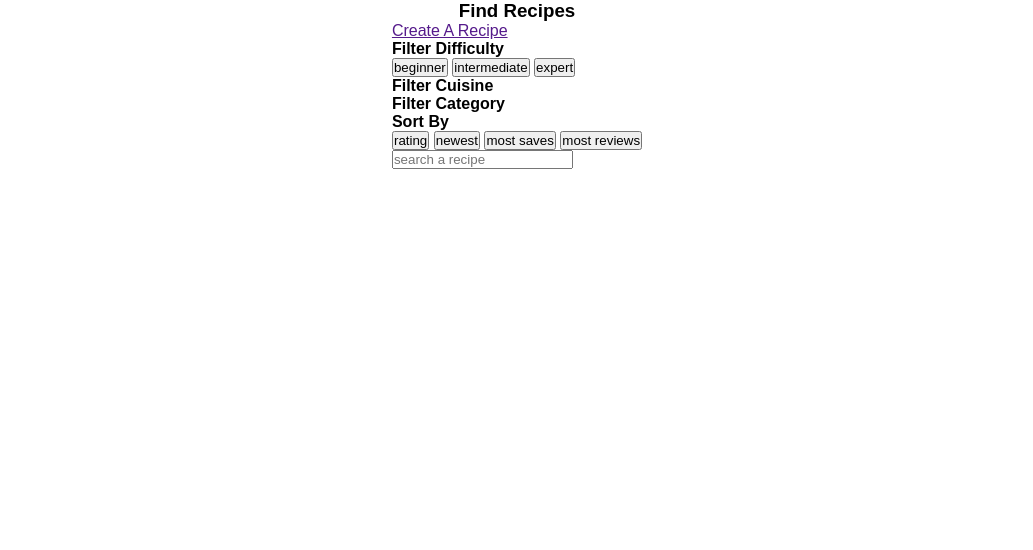
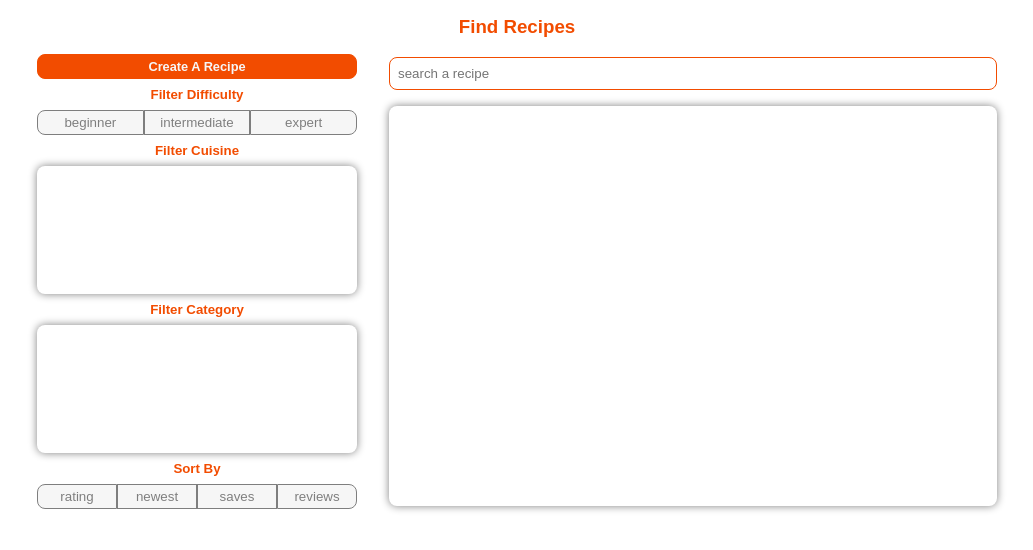
Before and after one commit to WAD2-Team-5B/Pantry, a Django app: page /pantry/recipes/ in a window 1280 px wide. Shown: the part 96-646 px from the top of the page, without its empty margins (123-1156 px from the left). Run offline with Django 3.2, Linux system fonts and the light colour scheme.

Commit message:
feat: init recipes page css

```diff
--- a/pantry_project/static/css/pages/about.css
+++ b/pantry_project/static/css/pages/about.css
@@ -1,5 +1,5 @@
 h3 {
-  margin-top: 2rem;
+  margin-top: 1rem;
   margin-bottom: 1rem;
 
   color: var(--color-1);
--- a/pantry_project/static/css/pages/index.css
+++ b/pantry_project/static/css/pages/index.css
@@ -47,7 +47,7 @@ h3 {
   margin-left: 1rem;
   padding: 0.5rem;
 
-  border: 0.1rem solid transparent;
+  border: 0.1rem solid var(--color-1);
   border-radius: 0.5rem;
 
   color: var(--color-3);
@@ -56,8 +56,6 @@ h3 {
 
 #submit:hover {
   cursor: pointer;
-
-  border: 0.1rem solid var(--color-1);
 
   color: var(--color-1);
   background-color: var(--color-2);
--- /dev/null
+++ b/pantry_project/static/css/pages/recipes.css
@@ -0,0 +1,207 @@
+h3 {
+  margin-top: 1rem;
+  margin-bottom: 1rem;
+
+  color: var(--color-1);
+}
+
+h5 {
+  margin-top: 0.5rem;
+  margin-bottom: 0.5rem;
+
+  color: var(--color-1);
+}
+
+#search-form {
+  display: flex;
+  flex-direction: row;
+  justify-content: space-between;
+  align-items: center;
+
+  width: 75%;
+
+  margin-bottom: 2rem;
+}
+
+/* LEFT COLUMN */
+
+.left-container {
+  display: flex;
+  flex-direction: column;
+  justify-content: center;
+  align-items: center;
+
+  width: 20rem;
+}
+
+/* 'create a recipe' link */
+
+.left-container a {
+  width: 100%;
+
+  padding: 0.25rem;
+
+  text-decoration: none;
+  text-align: center;
+
+  border: 0.1rem solid var(--color-1);
+  border-radius: 0.5rem;
+
+  font-weight: bold;
+  font-size: 0.8rem;
+  color: var(--color-3);
+  background-color: var(--color-1);
+}
+
+.left-container a:hover {
+  color: var(--color-1);
+  background-color: var(--color-3);
+}
+
+/* filter difficulty / sort by */
+
+.container-difficulty,
+.container-sort-by {
+  display: flex;
+  flex-direction: row;
+
+  width: 100%;
+}
+
+.btn-difficulty,
+.btn-sort-by {
+  width: calc(100% / 3);
+
+  padding: 0.25rem;
+
+  border: 0.1rem solid black;
+
+  opacity: 0.5;
+}
+
+.btn-sort-by {
+  width: 25%;
+}
+
+.btn-difficulty:first-child,
+.btn-sort-by:first-child {
+  border-top-left-radius: 0.5rem;
+  border-bottom-left-radius: 0.5rem;
+}
+
+.btn-difficulty:last-child,
+.btn-sort-by:last-child {
+  border-top-right-radius: 0.5rem;
+  border-bottom-right-radius: 0.5rem;
+}
+
+.btn-difficulty:hover,
+.btn-sort-by:hover {
+  cursor: pointer;
+}
+
+.btn-difficulty-active,
+.btn-sort-by-active {
+  opacity: 1;
+}
+
+.btn-difficulty:hover,
+.btn-sort-by:hover,
+.btn-difficulty-active,
+.btn-sort-by-active {
+  font-weight: bold;
+}
+
+/* TODO - add difficulty button colours */
+
+/* filter cuisine / category */
+
+#cuisine-list,
+#category-list {
+  display: flex;
+  flex-direction: column;
+  justify-content: center;
+  align-items: center;
+
+  width: 100%;
+  height: 8rem;
+  max-height: 8rem;
+
+  border-radius: 0.5rem;
+  box-shadow: 0 0 0.5rem grey;
+
+  overflow-y: auto;
+}
+
+.btn-cuisine,
+.btn-category {
+  text-decoration: none;
+  text-align: center;
+
+  width: 100%;
+
+  padding: 0.25rem;
+  margin-top: 0.25rem;
+
+  border: none;
+}
+
+.btn-cuisine:first-child,
+.btn-category:first-child {
+  margin-top: 0;
+}
+
+.btn-cuisine,
+.btn-category {
+  cursor: pointer;
+  background-color: grey;
+  font-weight: bold;
+}
+
+.btn-cuisine-active,
+.btn-cuisine-active:hover,
+.btn-category-active,
+.btn-category-active:hover {
+  background-color: var(--color-1);
+  color: var(--color-3);
+}
+
+/* RIGHT COLUMN */
+
+.right-container {
+  display: flex;
+  flex-direction: column;
+  justify-content: space-between;
+  align-items: center;
+
+  flex-grow: 1;
+
+  margin-left: 2rem;
+}
+
+/* search bar */
+
+#search {
+  width: 100%;
+
+  padding: 0.5rem;
+
+  border: 0.1rem solid var(--color-1);
+  border-radius: 0.5rem;
+}
+
+#search-results {
+  display: flex;
+  flex-direction: column;
+  justify-content: center;
+  align-items: center;
+
+  width: 100%;
+  height: 25rem;
+  max-height: 25rem;
+
+  margin-top: 1rem;
+
+  border-radius: 0.5rem;
+  box-shadow: 0 0 0.5rem grey;
+}
--- a/pantry_project/templates/pantry/recipes.html
+++ b/pantry_project/templates/pantry/recipes.html
@@ -1,7 +1,9 @@
 {% extends 'pantry/base/base.html' %} {% load staticfiles %}
 
 <!-- CSS -->
-{% block css_block %} {% endblock %}
+{% block css_block %}
+<link rel="stylesheet" href="{% static 'css/pages/recipes.css' %}" />
+{% endblock %}
 
 <!-- JS -->
 {% block js_block %} {% endblock %}
@@ -20,7 +22,7 @@
     <a href="">Create A Recipe</a>
 
     <!-- FILTER DIFFICULTY -->
-    <h4>Filter Difficulty</h4>
+    <h5>Filter Difficulty</h5>
     <div class="container-difficulty">
       <button id="btn-beginner" class="btn-difficulty" value="beginner">
         beginner
@@ -31,35 +33,25 @@
       <button id="btn-expert" class="btn-difficulty" value="expert">
         expert
       </button>
-      <input type="hidden" id="difficulty" name="difficulty" />
     </div>
 
     <!-- FILTER CUISINE -->
-    <h4>Filter Cuisine</h4>
-    <div class="container-cuisine">
-      <div id="cuisine-list"></div>
-      <input type="hidden" id="cuisines" name="cuisines" />
-    </div>
+    <h5>Filter Cuisine</h5>
+    <div id="cuisine-list"></div>
 
     <!-- FILTER CATEGORY -->
-    <h4>Filter Category</h4>
-    <div class="container-category">
-      <div id="category-list"></div>
-      <input type="hidden" id="categories" name="categories" />
-    </div>
+    <h5>Filter Category</h5>
+    <div id="category-list"></div>
 
     <!-- SORT BY -->
-    <h4>Sort By</h4>
+    <h5>Sort By</h5>
     <div class="container-sort-by">
       <button id="btn-rating" class="btn-sort-by" value="rating">rating</button>
       <button id="btn-newest" class="btn-sort-by" value="newest">newest</button>
-      <button id="btn-most-saves" class="btn-sort-by" value="most-saves">
-        most saves
+      <button id="btn-saves" class="btn-sort-by" value="saves">saves</button>
+      <button id="btn-reviews" class="btn-sort-by" value="reviews">
+        reviews
       </button>
-      <button id="btn-most-reviews" class="btn-sort-by" value="most-reviews">
-        most reviews
-      </button>
-      <input type="hidden" id="sort-by" name="sort-by" />
     </div>
   </div>
 
@@ -71,5 +63,11 @@
     <!-- SEARCH RESULTS -->
     <div id="search-results"></div>
   </div>
+
+  <!-- HIDDEN SUBMISSIONS -->
+  <input type="hidden" id="difficulty" name="difficulty" />
+  <input type="hidden" id="cuisines" name="cuisines" />
+  <input type="hidden" id="categories" name="categories" />
+  <input type="hidden" id="sort-by" name="sort-by" />
 </form>
 {% endblock %}
```
